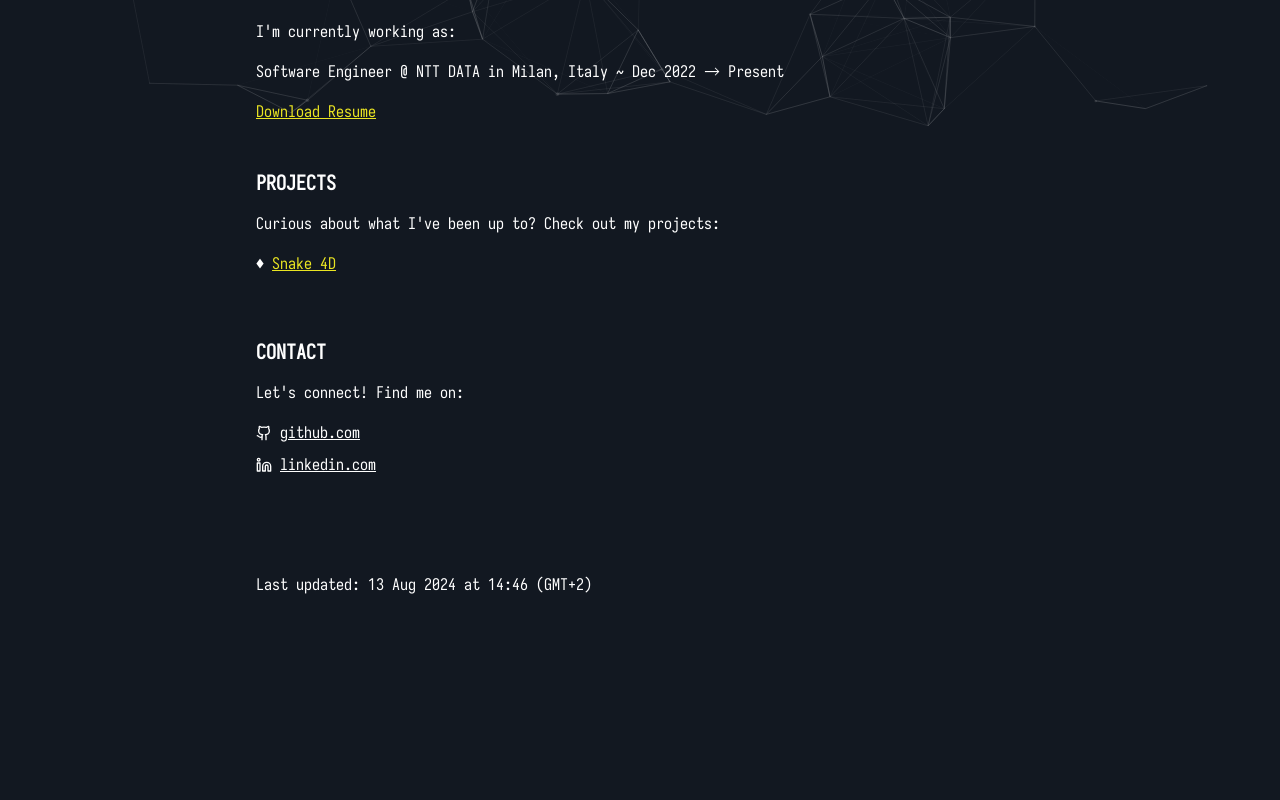
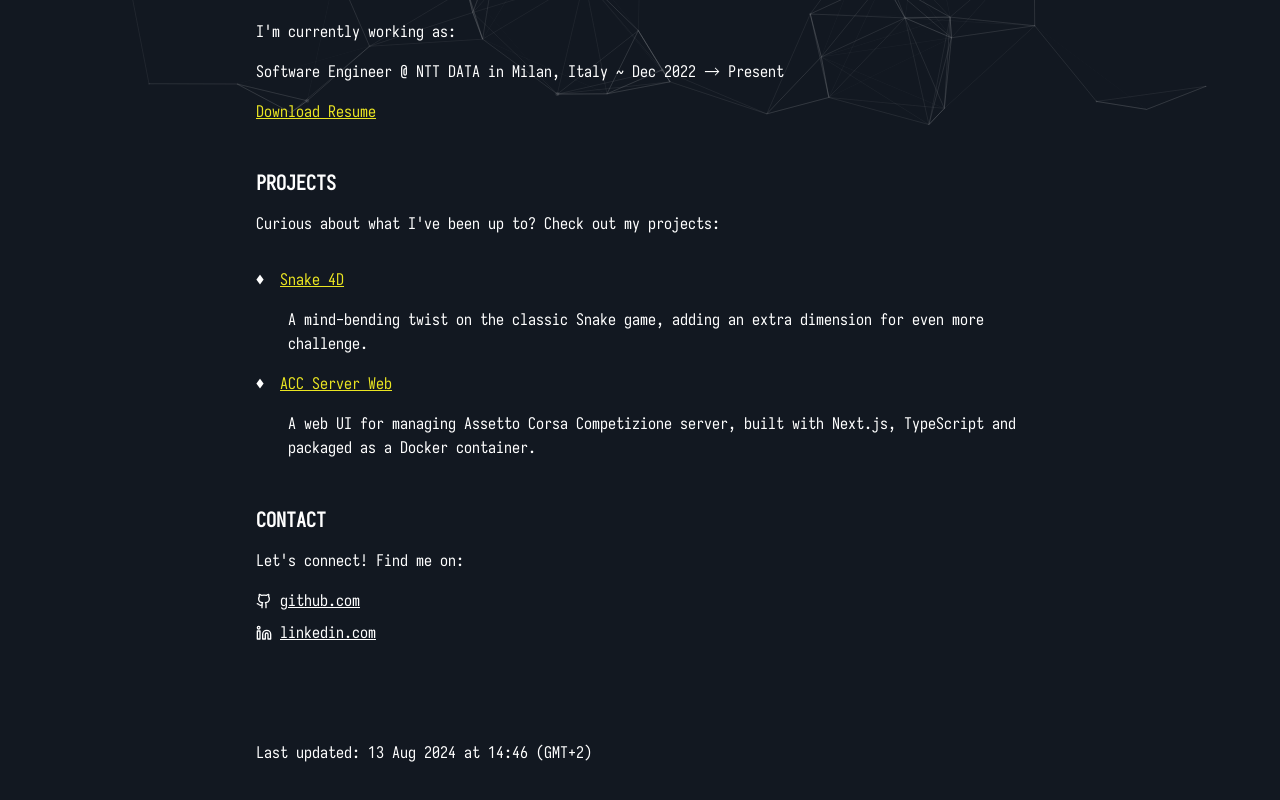
Before and after one commit to g3ncl/personal-website, a Next.js app: page / in a window 1280 px wide. Shown: the part 662-1462 px from the top of the page. Before the commit the page ends 1307 px from the top, so only its background shows below. Built offline with nearby package versions, Linux system fonts and the light colour scheme.

Commit message:
added acc-server-web project

```diff
--- a/src/app/page.module.scss
+++ b/src/app/page.module.scss
@@ -69,3 +69,12 @@
 .footer {
   margin-top: 2rem;
 }
+
+.description {
+  margin-left: 2rem;
+}
+
+.project {
+  display: flex;
+  flex-direction: column;
+}
--- a/src/app/page.tsx
+++ b/src/app/page.tsx
@@ -49,12 +49,33 @@ const Home = (): JSX.Element => (
       <section className={styles.section}>
         <h2 className={styles.sectionTitle}>{`PROJECTS`}</h2>
         <p>{`Curious about what I've been up to? Check out my projects:`}</p>
-        <p>
-          {`♦`}
-          <a href="/snake4d" className={`${styles.list}`}>
-            {`Snake 4D`}
-          </a>
-        </p>
+
+        <div className={styles.project}>
+          <p>
+            {`♦ `}
+            <a href="/snake4d" className={styles.list}>{`Snake 4D`}</a>
+          </p>
+          <span className={styles.description}>
+            A mind-bending twist on the classic Snake game, adding an extra
+            dimension for even more challenge.
+          </span>
+        </div>
+
+        <div className={styles.project}>
+          <p>
+            {`♦ `}
+            <a
+              href="https://github.com/g3ncl/acc-server-web"
+              className={styles.list}
+            >
+              {`ACC Server Web`}
+            </a>
+          </p>
+          <span className={styles.description}>
+            A web UI for managing Assetto Corsa Competizione server, built with
+            Next.js, TypeScript and packaged as a Docker container.
+          </span>
+        </div>
       </section>
 
       <section className={styles.section}>
```
